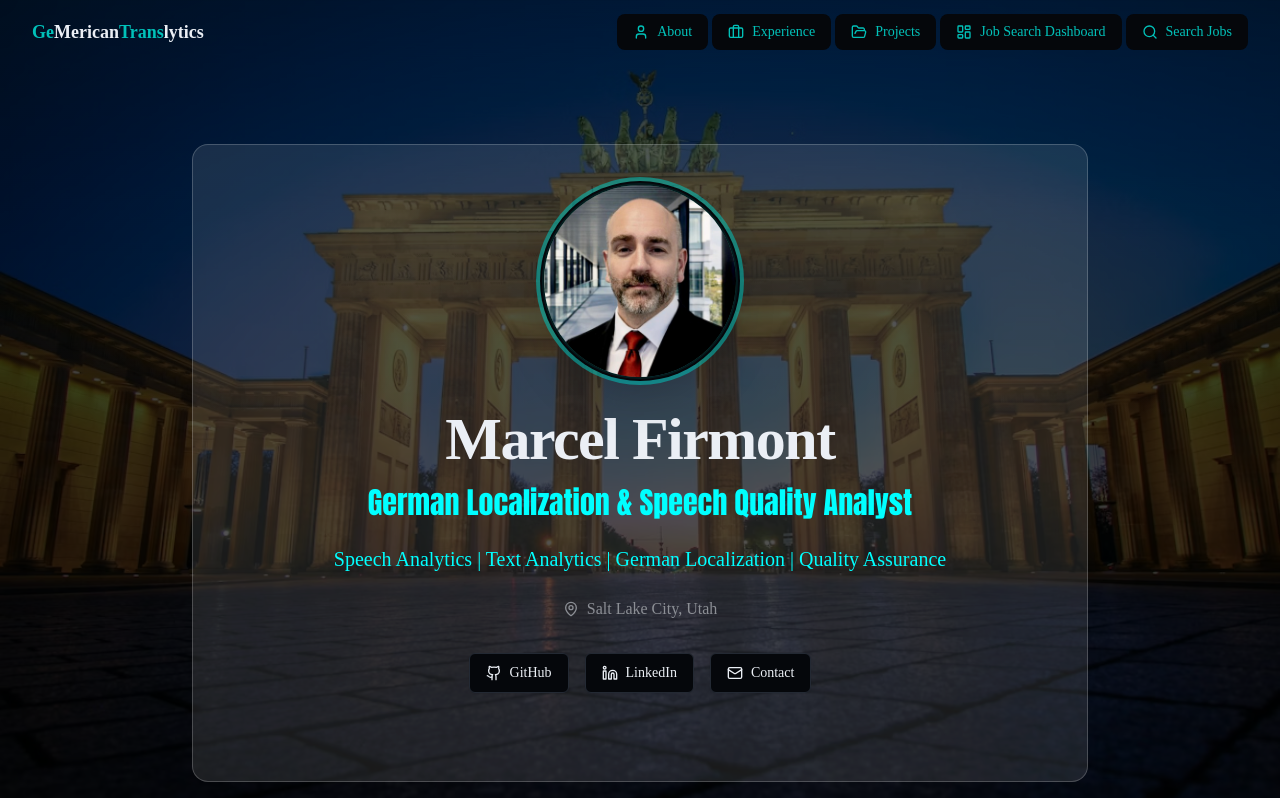
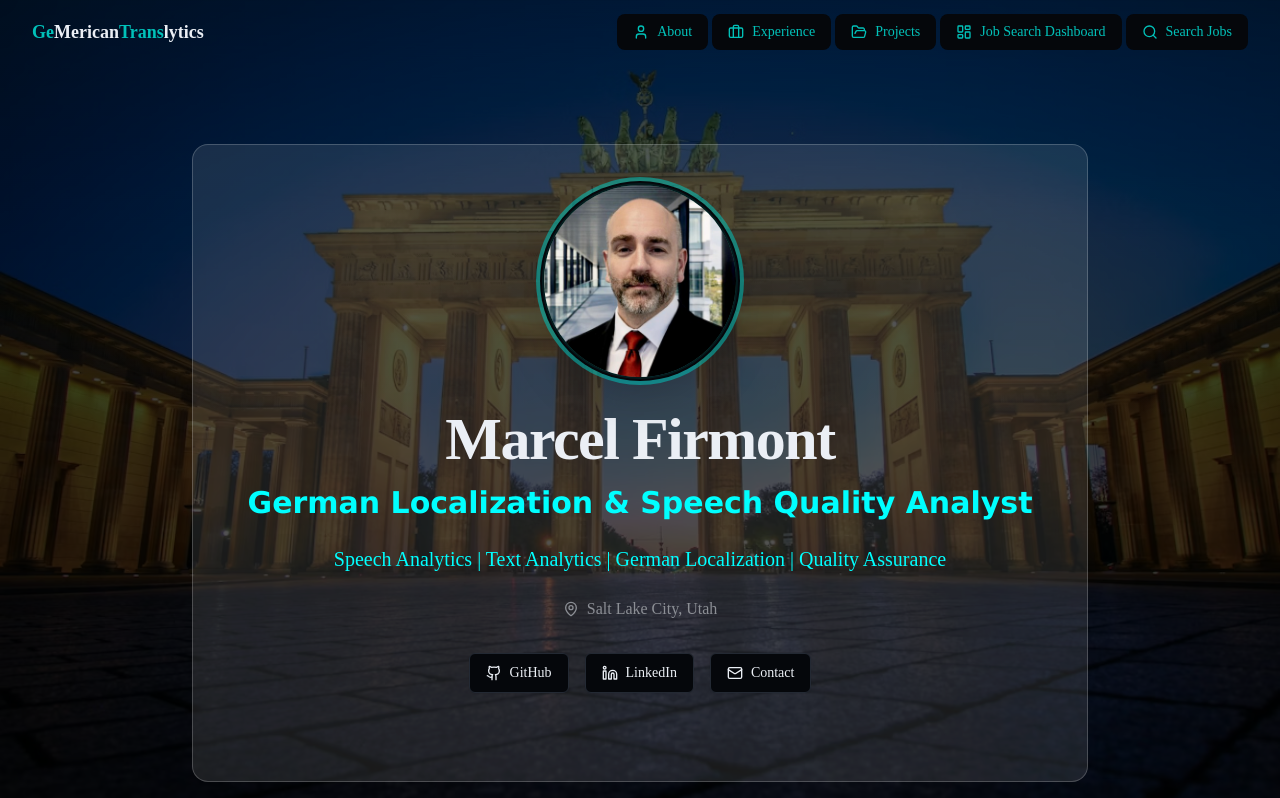
Before and after one commit to GeMericanTranslytics/home, a Next.js app: page / in a window 1280 px wide. Shown: the top 798 px of the page. Built offline with nearby package versions, Linux system fonts and the light colour scheme.

Commit message:
Change font family from 'impact' to 'verdana'

```diff
--- a/components/hero.tsx
+++ b/components/hero.tsx
@@ -34,12 +34,12 @@ export function Hero() {
           </h1>
 
           {/* Title */}
-        <h2 className="text-xl sm:text-2xl lg:text-3xl font-semibold mb-6" style={{ color: 'Cyan', fontFamily: '"impact", impact, impact' }}>
+        <h2 className="text-xl sm:text-2xl lg:text-3xl font-semibold mb-6" style={{ color: 'Cyan', fontFamily: '"verdana", verdana, verdana' }}>
             {profileData.title}
           </h2>
 
           {/* Tagline */}
-          <p className="text-lg sm:text-xl text-muted-foreground mb-6 max-w-2xl text-balance" style={{ color: 'Cyan', fontFamily: '"Times New Roman", Times, serif', fontStyle: 'impact' }}>
+          <p className="text-lg sm:text-xl text-muted-foreground mb-6 max-w-2xl text-balance" style={{ color: 'Cyan', fontFamily: '"Times New Roman", Times, serif', fontStyle: 'verdana' }}>
             {profileData.tagline}
           </p>
 
```
